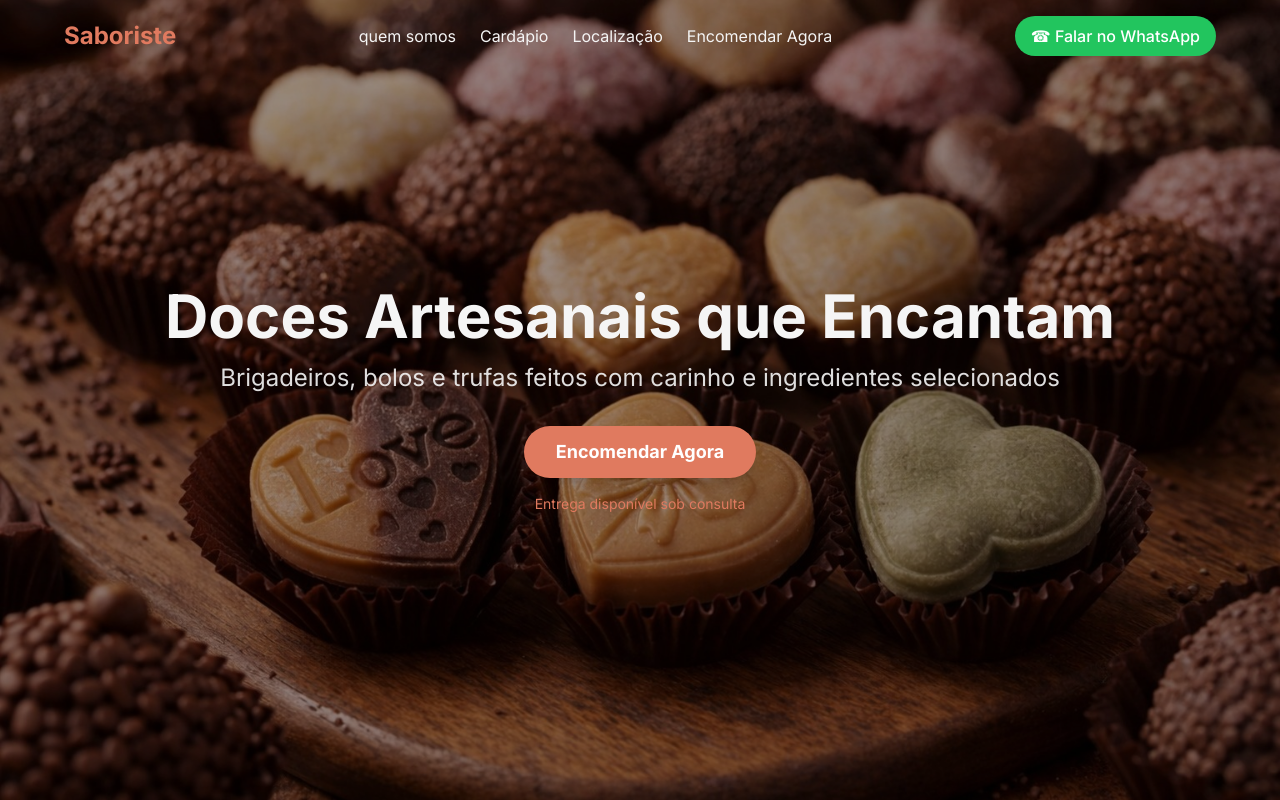
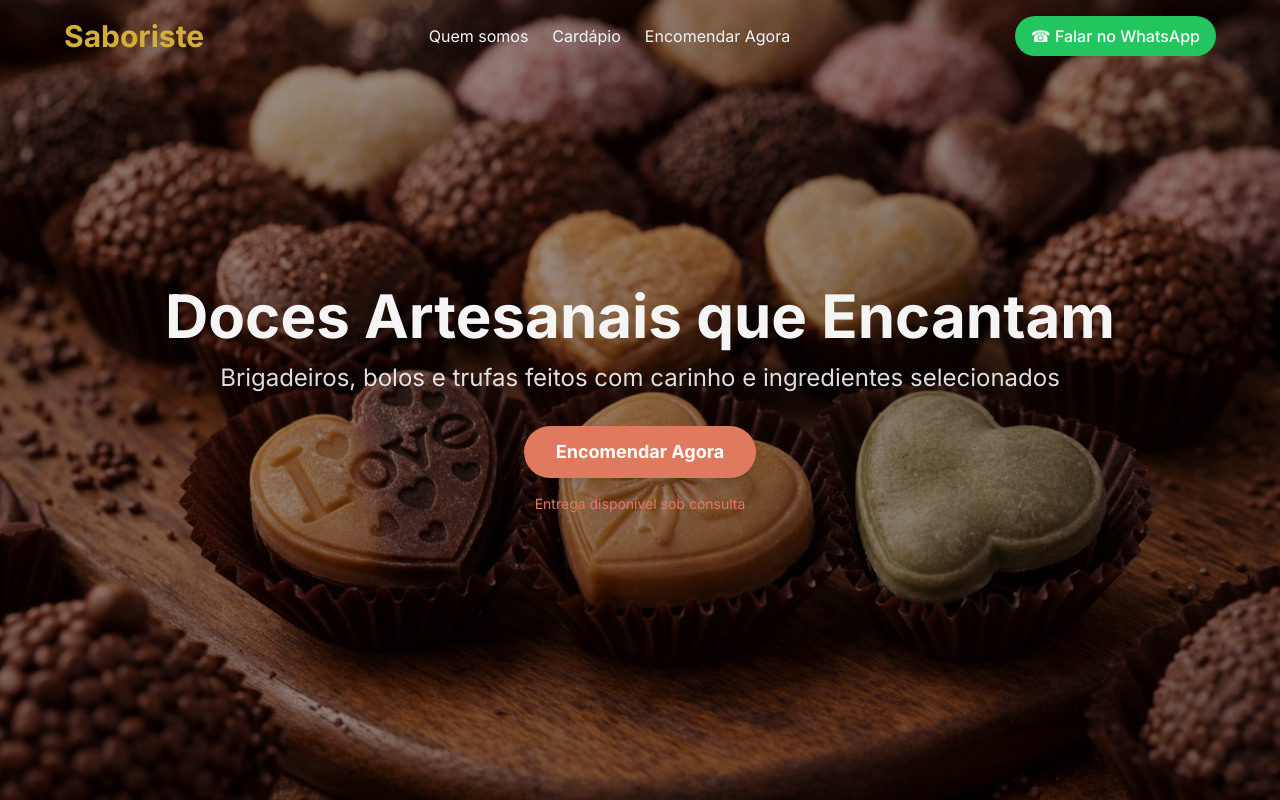
Before and after one commit to emanuelbap/Saboriste-front, a Next.js app: page / in a window 1280 px wide. Shown: the top 800 px of the page. Built offline with nearby package versions, Linux system fonts and the light colour scheme.

Commit message:
quem somos e encomende agora funcionando

```diff
--- a/src/app/page.tsx
+++ b/src/app/page.tsx
@@ -31,7 +31,11 @@ export default function Home() {
           <h1 className="text-4xl md:text-6xl font-bold mb-4 text-branco-principal">Doces Artesanais que Encantam</h1>
           <h2 className="text-xl md:text-2xl mb-8 text-branco-principal/90">Brigadeiros, bolos e trufas feitos com carinho e ingredientes selecionados</h2>
           <button className="bg-[#E07A5F] hover:bg-[#c9684f] text-white px-8 py-3 rounded-full font-bold text-lg transition-colors shadow-lg">
+            <a href={`https://wa.me/${55021971378699}?text=${"Olá, gostaria de encomendar... "}`}
+          target="_blank"
+          rel="noopener noreferrer">
             Encomendar Agora
+            </a>
           </button>
           <p className="mt-4 text-[#E07A5F] text-sm">Entrega disponível sob consulta</p>
         </div>
--- a/src/components/Header.tsx
+++ b/src/components/Header.tsx
@@ -2,13 +2,12 @@ export default function Header() {
   return (
     <header className="absolute top-0 left-0 right-0 z-10 bg-transparent text-branco-principal py-4 px-6">
       <div className="max-w-6xl mx-auto flex items-center justify-between">
-        <h1 className="text-2xl font-bold text-[#E07A5F]">Saboriste</h1>
+        <h1 className="text-3xl font-bold text-ouro">Saboriste</h1>
 
         <nav>
           <ul className="flex items-center gap-6">
-            <li><a href="#quem-somos" className="hover:text-[#E07A5F] cursor-pointer transition-colors">quem somos</a></li>
+            <li><a href="#quem-somos" className="hover:text-[#E07A5F] cursor-pointer transition-colors">Quem somos</a></li>
             <li><a href="#cardapio" className="hover:text-[#E07A5F] cursor-pointer transition-colors">Cardápio</a></li>
-            <li><a href="#localizacao" className="hover:text-[#E07A5F] cursor-pointer transition-colors">Localização</a></li>
             <li><a href="#encomendar" className="hover:text-[#E07A5F] cursor-pointer transition-colors">Encomendar Agora</a></li>
           </ul>
         </nav>
--- a/tailwind.config.ts
+++ b/tailwind.config.ts
@@ -15,6 +15,7 @@ const config: Config = {
         'preto-suave': '#1A1A1A',   // Preto secundário
         dourado: '#C9A24D',         // Dourado quente (CTA/botão)
         'dourado-hover': '#E6C77A', // Champagne (hover do botão)
+        ouro: '#D4AF37',
 
         // Neutros
         'branco-principal': '#F5F5F5', // Off-white (texto principal)
```
